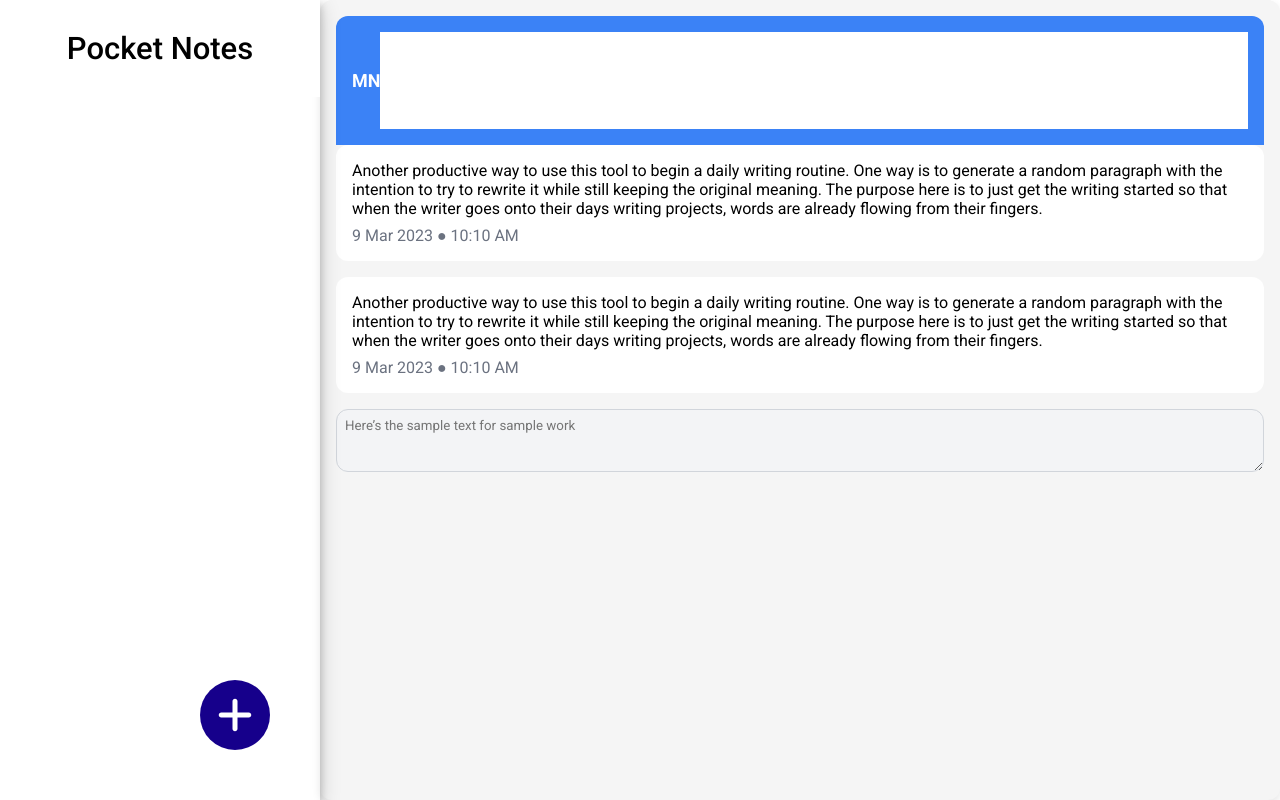
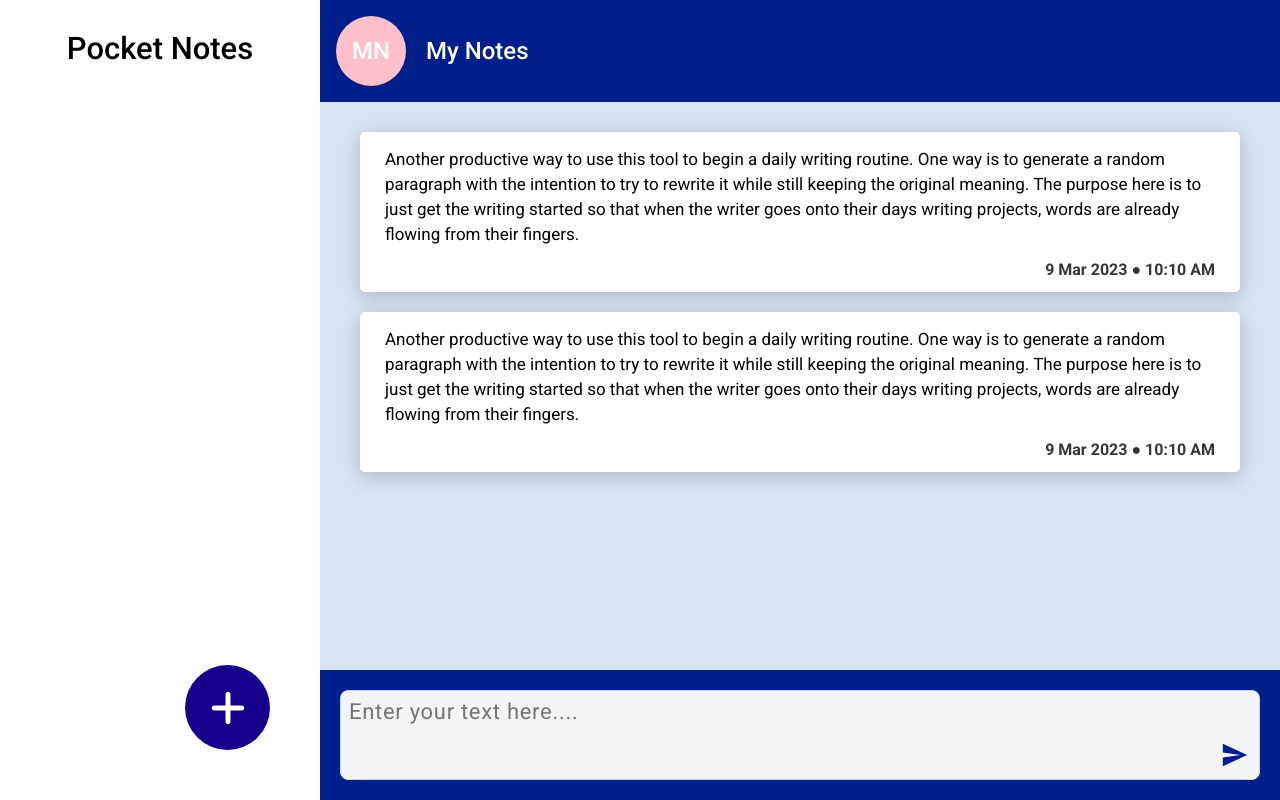
Before and after one commit to Vinod3d/PocketNoteApp, a React (Vite) app: page / in a window 1280 px wide. Built offline with nearby package versions, Linux system fonts and the light colour scheme.

Commit message:
note section styling compleate

```diff
--- a/src/components/mainContent/Notes.jsx
+++ b/src/components/mainContent/Notes.jsx
@@ -1,11 +1,14 @@
 import "./notes.css";
+import { IoMdSend } from "react-icons/io";
 
 const Notes = () => {
   return (
     <div className="container">
       <header className="header">
-        <span className="initials">MN</span>
-        <h1 className="title">My Notes</h1>
+        <span className="groupIcon">
+          <div className="Icon">MN</div>
+        </span>
+        <h1 className="groupName">My Notes</h1>
       </header>
 
       <div className="notes">
@@ -32,15 +35,14 @@ const Notes = () => {
           </p>
           <span className="date">9 Mar 2023 ● 10:10 AM</span>
         </div>
-
       </div>
 
       <div className="textarea-container">
         <textarea
           className="textarea"
-          rows="3"
-          placeholder="Here’s the sample text for sample work"
+          placeholder="Enter your text here...."
         ></textarea>
+        <IoMdSend className="send-icon" />
       </div>
     </div>
   );
--- a/src/components/mainContent/notes.css
+++ b/src/components/mainContent/notes.css
@@ -1,57 +1,82 @@
 .container {
-    background-color: #f5f5f5; /* bg-background */
-    padding: 16px; /* p-4 */
-    border-radius: 12px; /* rounded-lg */
-    box-shadow: 0px 4px 8px rgba(0, 0, 0, 0.1); /* shadow-md */
-    max-width: 75%; /* max-w-lg */
-    margin: 0 auto; /* mx-auto */
+  position: relative;
+  background-color: #d8e3f3;
+  max-width: 75%;
+  margin: 0 auto;
 }
 
 .header {
   display: flex;
-    align-items: center; /* items-center */
-    background-color: #3b82f6; /* bg-primary */
-    color: #ffffff; /* text-primary-foreground */
-    padding: 16px; /* p-4 */
-    border-radius: 12px 12px 0 0; /* rounded-t-lg */
+  align-items: center;
+  background-color: #001f8b;
+  color: #ffffff;
+  padding: 16px;
 }
 
-  .initials {
-    font-size: 18px; /* text-lg */
-    font-weight: bold; /* font-bold */
-  }
-
-  /* .title {
-    margin-left: 16px; /* ml-4 */
-    font-size: 20px; /* text-xl */
-  } */
-
 .notes {
-    margin-top: 16px; /* mt-4 */
+  margin-top: 30px;
+  padding: 0 40px;
 }
 
 .note {
-    background-color: #ffffff; /* bg-card */
-    padding: 16px; /* p-4 */
-    border-radius: 12px; /* rounded-lg */
-    margin-bottom: 16px; /* mb-4 */
+  position: relative;
+  background-color: #ffffff;
+  padding: 10px;
+  border-radius: 5px;
+  line-height: 25px;
+  font-size: 17px;
+  margin-bottom: 20px;
+  padding-bottom: 40px;
+  box-shadow: 0 4px 20px 0 rgba(0, 0, 0, 0.2) ;
+}
+
+.note p{
+  padding: 5px 15px;
 }
 
 .date {
-    color: #6b7280; /* text-muted-foreground */
-    display: block; /* block */
-    margin-top: 8px; /* mt-2 */
+  position: absolute;
+  right: 25px;
+  bottom: 10px;
+  font-weight: bold;
+  font-size: 16px;
+  color: #353535;
 }
 
 .textarea-container {
-    margin-top: 16px; /* mt-4 */
+  position: absolute;
+  bottom: 0;
+  left: 0;
+  right: 0;
+  background-color: #001f8b;
+  padding: 20px;
+  width: 100%;
+  height: clamp(130px, 10vw, 260px);
+  margin-top: 16px;
+  display: flex;
+  align-items: center;
+  justify-content: center;
 }
 
 .textarea {
-    width: 100%; /* w-full */
-    padding: 8px; /* p-2 */
-    border: 1px solid #d1d5db; /* border-border */
-    border-radius: 12px; /* rounded-lg */
-    background-color: #f3f4f6; /* bg-input */
-    color: #111827; /* text-foreground */
+  width: 100%;
+  height: 100%;
+  resize: none;
+  padding: 8px;
+  padding-right: 40px;
+  border: 1px solid #d1d5db;
+  border-radius: 8px;
+  background-color: #f3f4f6;
+  font-size: clamp(17px, 4vw, 22px);
+  line-height: 25px;
+  letter-spacing: 0.7px;
 }
+
+.send-icon {
+  position: absolute;
+  right: 30px; /* Adjust according to padding */
+  bottom: 30px; /* Align with the bottom of the textarea */
+  font-size: clamp(20px, 4vw, 30px); /* Adjust size based on viewport */
+  color: #001f8b; /* Match background color */
+  cursor: pointer;
+}
--- a/src/components/sidebar/sidebar.css
+++ b/src/components/sidebar/sidebar.css
@@ -38,8 +38,8 @@
 }
 
 .groupIcon{
-    width: 60px;
-    height: 60px;
+    width: clamp(60px, 7vw, 70px);;
+    height: clamp(60px, 7vw, 70px);;
     position: relative;
     background-color: pink;
     border-radius: 50%;
@@ -51,20 +51,20 @@
     top: 50%;
     left: 50%;
     transform: translate(-50%, -50%);
-    font-size: 22px;
+    font-size: clamp(18px, 5vw, 24px);
     font-weight: 500;
     text-transform: uppercase;
     color: #fff;
 }
 
 .groupName{
-    font-size: 20px;
+    font-size: clamp(18px, 5vw, 24px);
     font-weight: 500;
 }
 
 .AddBtn{
-    width: 70px;
-    height: 70px;
+    width: clamp(70px, 7vw, 85px);
+    height: clamp(70px, 7vw, 85px);
     border-radius: 50%;
     outline: none;
     border: none;
```
Lines whose indentation alone changed are shown as unchanged.
